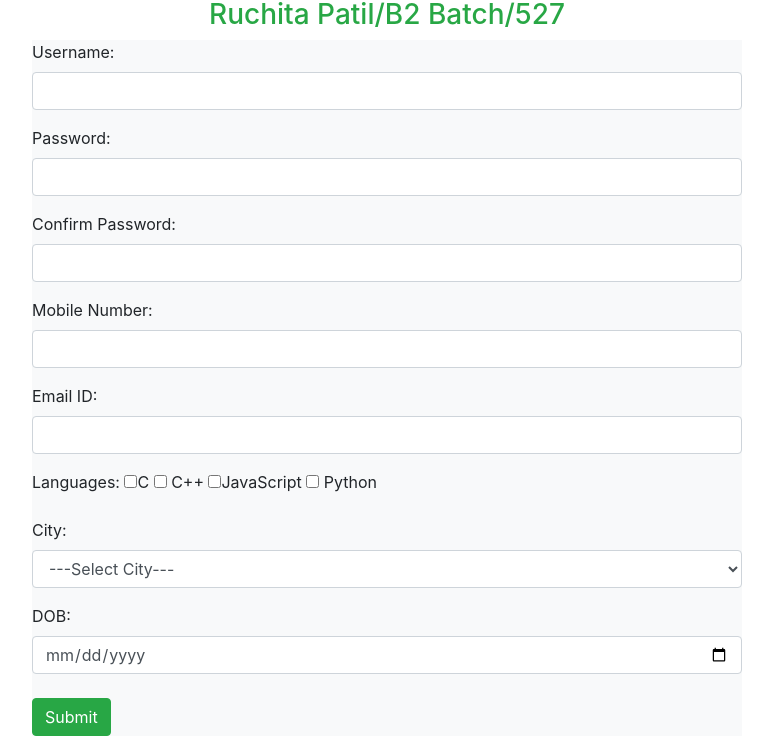
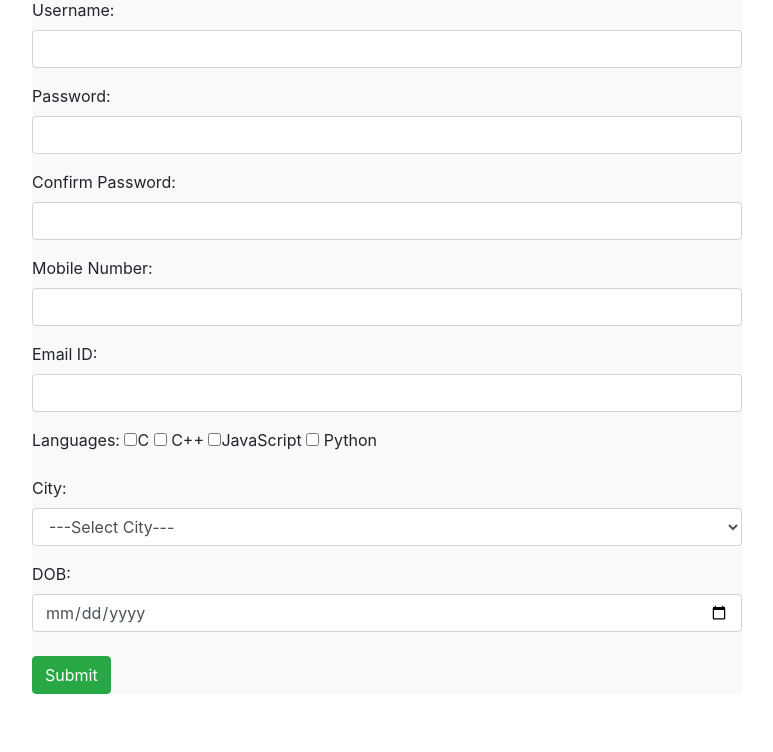
Before and after one commit to sakshirathod11/experiment4, a plain HTML site: page index.html in a window 1280 px wide. Shown: the part 82-834 px from the top of the page, without its empty margins (253-1026 px from the left). After the commit the page ends 800 px from the top, so only its background shows below. Drawn offline with nearby package versions, Linux system fonts and the light colour scheme.

Commit message:
Update index.html

```diff
--- a/index.html
+++ b/index.html
@@ -19,7 +19,6 @@
 <body>
 <div class="container"><br>
     <h1 class="text-success text-center">Registration Form With Validation</h1>
-    <h3 class="text-success text-center">Ruchita Patil/B2 Batch/527</h3>
     <div class="col-lg-8 m-auto d-block">
         <form action="#" onsubmit="return validation()" class="bg-light">
             <div class="form-group">
```
